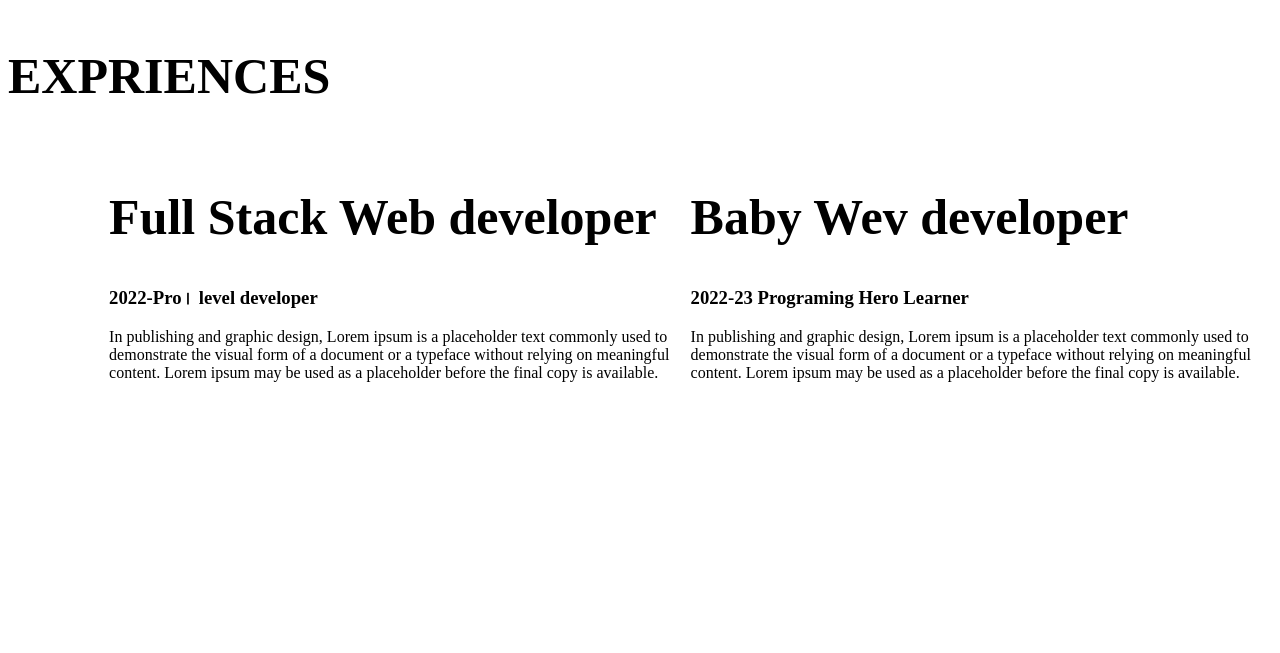
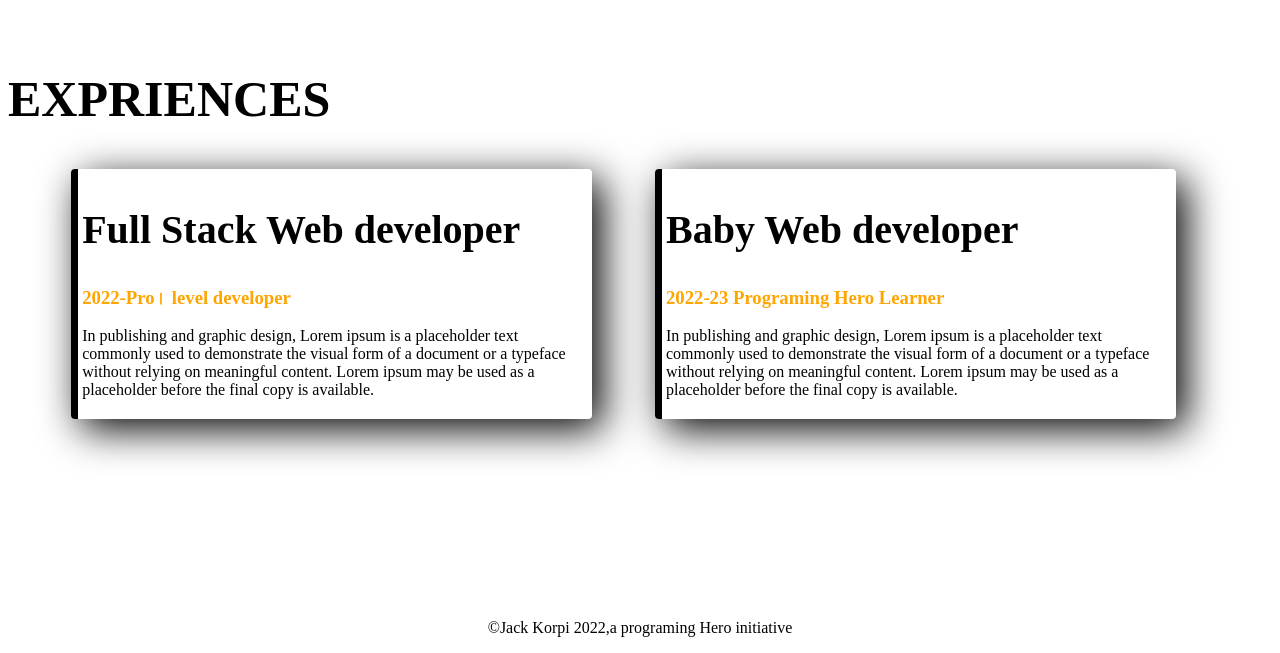
Before and after one commit to HemontoSungoh/Hemon-porfolio.com, a plain HTML site: page index.html in a window 1280 px wide. Shown: the part 1012-1665 px from the top of the page. Before the commit the page ends 1610 px from the top, so only its background shows below. Drawn offline with Linux system fonts and the light colour scheme; a web font is replaced by a local one.

Commit message:
footer and other commit added

```diff
--- a/index.html
+++ b/index.html
@@ -15,7 +15,7 @@
   <section class="flexible-container">
     <div class="left_side">
       <h1>Well Come To</h1>
-      <h1> <span class="h1_header">Jack Korpi</span> World!</h1>
+      <h1> <span class="header_orange">Jack Korpi</span> World!</h1>
       <p>My Name is Jack Korpi. I'm a front-End web developer.I have exprience over 5years. I worked globally over the
         world.survived not only five centuries, but also the leap into electronic typesetting remaining
         essentially.survived not only five centuries, but also the leap into electronic typesetting remaining
@@ -49,17 +49,17 @@
   <section class="exprience_area">
     <h1>EXPRIENCES</h1>
     <div class="flexible-container">
-      <div class="left_side">
-        <h1>Full Stack Web developer</h1>
-        <h3>2022-Pro। level developer</h3>
+      <div id="web-dev-ex" class="left_side box-shadow-s">
+        <h2>Full Stack Web developer</h1>
+          <h3 class="header_orange">2022-Pro। level developer</h3>
           <p>In publishing and graphic design, Lorem ipsum is a placeholder text commonly used to demonstrate the visual
             form of a document or a typeface without relying on meaningful content. Lorem ipsum may be used as a
             placeholder
             before the final copy is available.</p>
       </div>
-      <div class="right_side">
-        <h1>Baby Wev developer</h1>
-        <h3>2022-23 Programing Hero Learner</h3>
+      <div id="baby-w-dev-ex" class="right_side box-shadow-s">
+        <h2>Baby Web developer</h1>
+          <h3 class="header_orange">2022-23 Programing Hero Learner</h3>
           <p>In publishing and graphic design, Lorem ipsum is a placeholder text commonly used to demonstrate the visual
             form of a document or a typeface without relying on meaningful content. Lorem ipsum may be used as a
             placeholder
@@ -68,7 +68,9 @@
     </div>
 
   </section>
-
+  <footer>
+    <p>&copy;Jack Korpi 2022,a programing Hero initiative</p>
+  </footer>
 </body>
 
 </html>
--- a/style.css
+++ b/style.css
@@ -4,7 +4,7 @@ body{
 h1{
     font-size:50px;
 }
-.h1_header{
+.header_orange{
     color:orange;
 }
 .flexible-container{
@@ -37,3 +37,27 @@ h1{
     color:white;
     font-weight: 700;
 }
+.box-shadow-s{
+    box-shadow: 10px 10px 40px #000000;
+    width:40%;
+    margin-left: 5%;
+    padding: 4px;
+    border-radius: 4px;
+}
+#web-dev-ex{
+    border-left:7px solid;
+    border-image: linear-gradient (blue,cyan);
+    border-image-slice: 1;
+}
+#baby-w-dev-ex{
+    border-left:7px solid;
+    border-image: linear-gradient (salmon,tomato);
+    border-image-slice: 1;
+}
+h2{
+    font-size: 40px;
+}
+footer p{
+    text-align: center;
+    color:black;
+}
```
Lines whose indentation alone changed are shown as unchanged.
